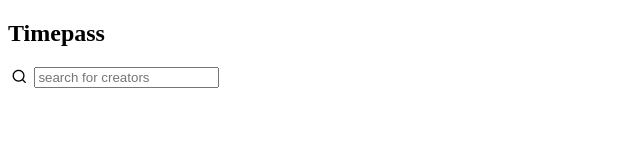
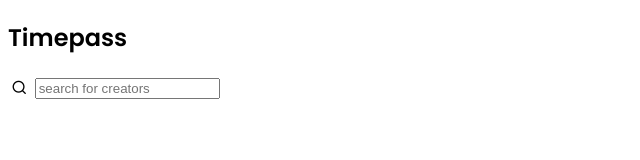
Before and after one commit to VamshiReddy02/social-media, a plain HTML site: page index.html in a window 1280 px wide. Shown: the whole page, without its empty margins (0-640 px from the left). Drawn offline with nearby package versions, Linux system fonts and the light colour scheme.

Commit message:
css is modified

```diff
--- a/style.css
+++ b/style.css
@@ -1,3 +1,5 @@
+@import url('https://fonts.googleapis.com/css2?family=Montserrat:ital,wght@0,900;1,800&family=Poppins:wght@300;400;500;600&family=Ubuntu:wght@300&display=swap');
+
 *,
 *::before
 *::after{
@@ -9,3 +11,7 @@
     list-style: none;
     border: none;
 }
+
+body{
+    font-family: 'Poppins', sans-serif;
+}
```
